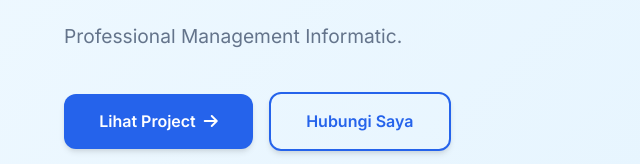
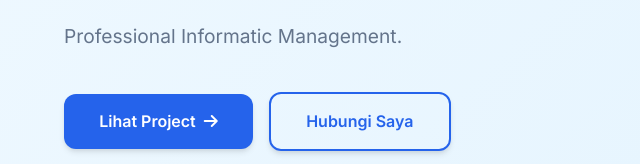
Before and after one commit to rehansyh/portfolio, a plain HTML site: page index.html in a window 1280 px wide. Shown: the part 358-522 px from the top of the page, 0-640 px from the left. Drawn offline with Linux system fonts and the light colour scheme.

Commit message:
Update index.html

```diff
--- a/index.html
+++ b/index.html
@@ -1127,7 +1127,7 @@
     <section id="home" class="hero">
         <div class="hero-content">
             <h1>Hi! Welcome in <br><span>My Portfolio</span></h1>
-            <p>Professional Management Informatic.</p>
+            <p>Professional Informatic Management.</p>
             <div class="hero-buttons">
                 <a href="#project" class="btn">Lihat Project <i class="fas fa-arrow-right"></i></a>
                 <a href="https://wa.me/6282351844011" class="btn btn-outline">Hubungi Saya</a>
```
